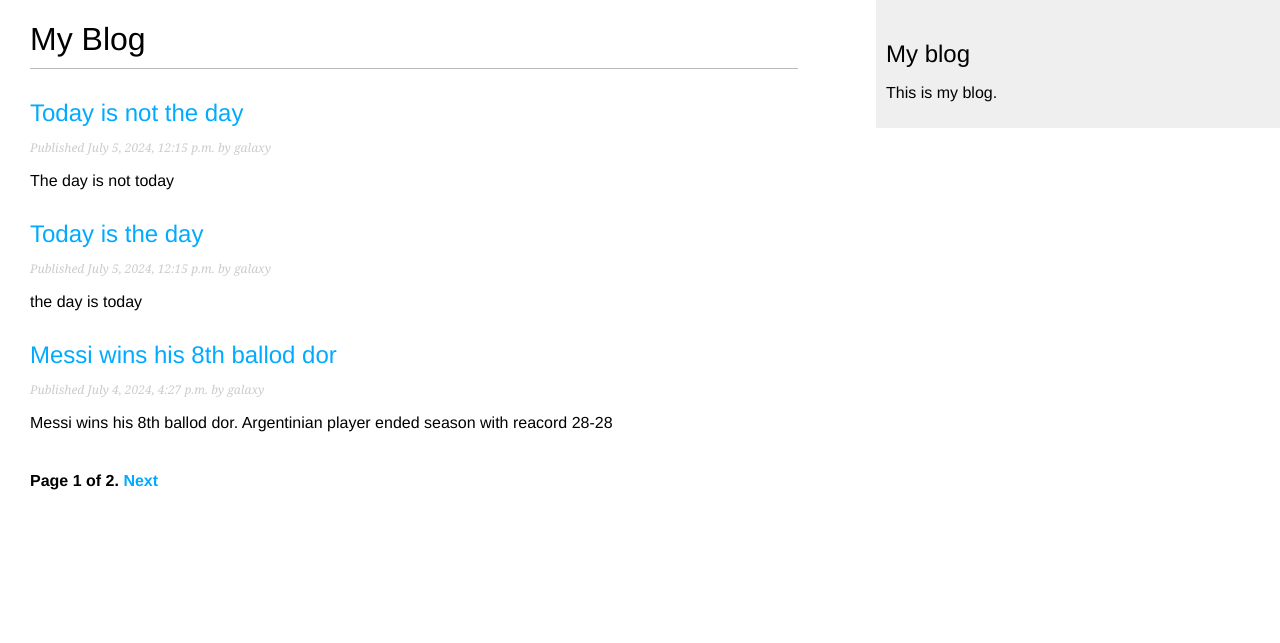
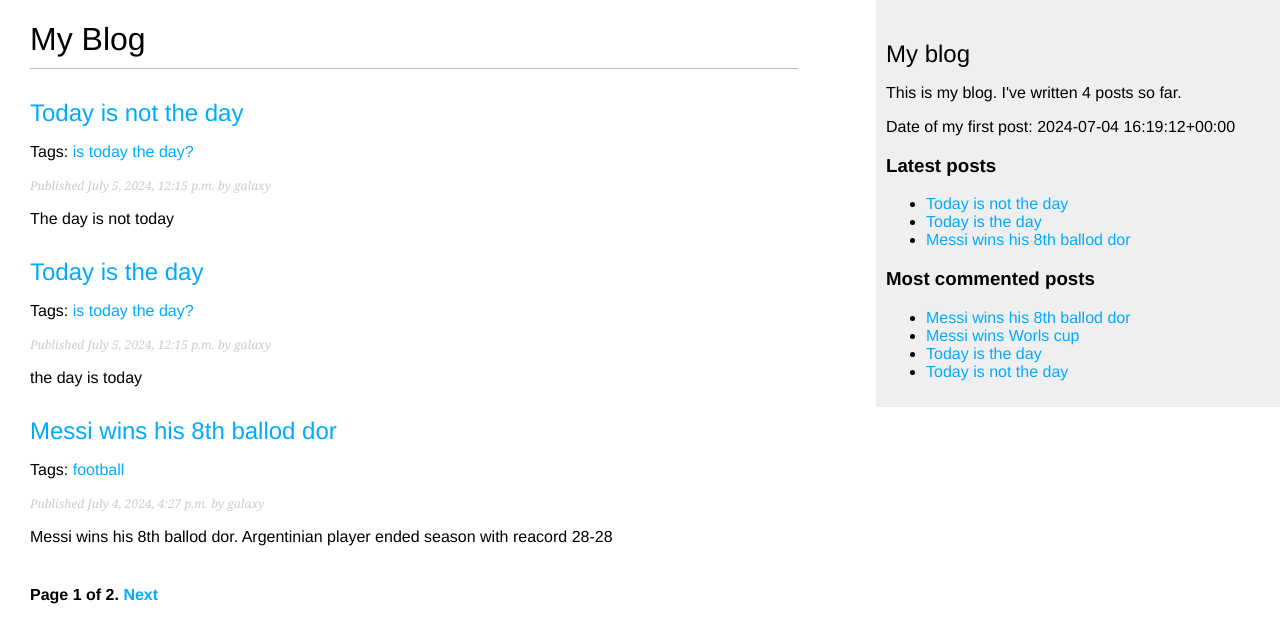
Before and after one commit to Ga1ax9y/MyBlogApp, a Django app: page /blog/ in a window 1280 px wide. Shown: the top 643 px of the page. Run offline with Django 5.2, Linux system fonts and the light colour scheme; data comes from the database, SQL or seed files in the repository; both versions use the stored data as it was after the commit.

Commit message:
Tags to posts added

```diff
--- a/mysite/blog/models.py
+++ b/mysite/blog/models.py
@@ -2,6 +2,8 @@ from django.db import models
 from django.utils import timezone
 from django.contrib.auth.models import User
 from django.urls import reverse
+from taggit.managers import TaggableManager
+
 class PublishedManager(models.Manager): #менеджер для получения опубликованных
     def get_queryset(self):
         return super().get_queryset()\
@@ -29,6 +31,7 @@ class Post(models.Model):
 
     objects =  models.Manager() #менеджер по умолчанию
     published = PublishedManager() # мой менеджер опубликованных
+    tags = TaggableManager()
 
     class Meta:
         ordering = ['-publish']
--- a/mysite/blog/templates/blog/base.html
+++ b/mysite/blog/templates/blog/base.html
@@ -1,3 +1,4 @@
+{% load blog_tags %}
 {% load static %}
 
 <!DOCTYPE html>
@@ -13,7 +14,25 @@
     </div>
     <div id="sidebar">
         <h2>My blog</h2>
-        <p>This is my blog.</p>
+        <p>
+            This is my blog.
+            I've written {% total_posts %} posts so far.
+        </p>
+        <p>
+            Date of my first post: {% first_post %}
+        </p>
+        <h3>Latest posts</h3>
+        {% show_latest_posts 3 %}
+        <h3>Most commented posts</h3>
+        {% get_most_commented_posts as most_commented_posts %}
+        <ul>
+            {% for post in most_commented_posts %}
+            <li>
+                <a href="{{ post.get_absolute_url }}">{{ post.title }}</a>
+            </li>
+            {% endfor %}
+
+
     </div>
 </body>
 </html>
--- /dev/null
+++ b/mysite/blog/templates/blog/post/latest_posts.html
@@ -0,0 +1,7 @@
+<ul>
+    {% for post in latest_posts %}
+        <li>
+            <a href="{{ post.get_absolute_url }}">{{ post.title }}</a>
+        </li>
+    {% endfor %}
+</ul>
--- a/mysite/blog/templates/blog/post/list.html
+++ b/mysite/blog/templates/blog/post/list.html
@@ -4,16 +4,28 @@
 
 {% block content %}
   <h1>My Blog</h1>
+  {% if tag %}
+    <h2>Posts tagged with "{{ tag.name }}"</h2>
+  {% endif %}
   {% for post in posts %}
     <h2>
       <a href="{{ post.get_absolute_url }}">
       {{ post.title }}
     </a>
   </h2>
+  <p class="tags">
+    Tags:
+      {% for tag in post.tags.all %}
+        <a href="{% url "blog:post_list_by_tag" tag.slug %}">
+          {{ tag.name }}
+        </a>
+        {% if not forloop.last %}, {% endif %}
+      {% endfor %}
+  </p>
     <p class="date">
       Published {{ post.publish }} by {{ post.author }}
     </p>
     {{ post.body|truncatewords:30|linebreaks }}
   {% endfor %}
-  {% include "paginatiom.html" with page=page_obj %}
+  {% include "paginatiom.html" with page=posts %}
 {% endblock %}
--- /dev/null
+++ b/mysite/blog/templatetags/blog_tags.py
@@ -0,0 +1,25 @@
+from django import template
+from ..models import Post
+from django.db.models import Count
+
+register = template.Library()
+
+@register.simple_tag
+def total_posts():
+    return Post.published.count()
+
+@register.simple_tag
+def first_post():
+    return Post.published.last().publish
+
+@register.inclusion_tag('blog/post/latest_posts.html')
+def show_latest_posts(count=5):
+    latest_posts = Post.published.order_by('-publish')[:count]
+    return {'latest_posts': latest_posts}
+
+
+@register.simple_tag
+def get_most_commented_posts(count=5):
+    return Post.published.annotate(
+                total_comments=Count('comments')
+            ).order_by('-total_comments')[:count]
--- a/mysite/blog/urls.py
+++ b/mysite/blog/urls.py
@@ -4,8 +4,8 @@ from . import views
 app_name = 'blog'
 
 urlpatterns = [
-   # path('',views.post_list,name='post_list'),
-   path('', views.PostListview.as_view(), name='post_list'),
+   path('',views.post_list,name='post_list'),
+#    path('', views.PostListview.as_view(), name='post_list'),
    path('<int:year>/<int:month>/<int:day>/<slug:post>/',
         views.post_detail,
         name='post_detail'),
@@ -13,5 +13,7 @@ urlpatterns = [
         views.post_share, name= 'post_share'),
    path('<int:post_id>/comment/',
           views.post_comment, name='post_comment'),
+   path('tag/<slug:tag_slug>/',
+        views.post_list, name='post_list_by_tag')
 
 ]
--- a/mysite/blog/views.py
+++ b/mysite/blog/views.py
@@ -7,9 +7,15 @@ from django.views.generic import ListView
 from .forms import EmailPostForm, CommentForm
 from django.core.mail import send_mail
 from django.views.decorators.http import require_POST
+from taggit.models import Tag
+from django.db.models import Count
 
-def post_list(request):
+def post_list(request, tag_slug=None):
     post_list = Post.published.all()
+    tag = None
+    if tag_slug:
+        tag = get_object_or_404(Tag, slug=tag_slug)
+        post_list = post_list.filter(tags__in =[tag])
     #Разбивка 3 поста на страницу
     paginator = Paginator(post_list,3)
     page_number = request.GET.get('page',1)
@@ -21,7 +27,8 @@ def post_list(request):
         posts = paginator.page(paginator.num_pages)
     return render(request,
                   'blog/post/list.html',
-                  {'posts':posts})
+                  {'posts':posts,
+                   'tag': tag})
 
 def post_detail(request,year, month, day, post):
     post = get_object_or_404(Post,
@@ -34,11 +41,19 @@ def post_detail(request,year, month, day, post):
     comments = post.comments.filter(active=True)
     form = CommentForm()
 
+    #Список похожих постов
+    post_tags_ids = post.tags.values_list('id', flat=True)
+    similar_posts = Post.published.filter(tags__in = post_tags_ids)\
+                                        .exclude(id=post.id)
+    similar_posts = similar_posts.annotate(same_tags=Count('tags'))\
+                                        .order_by('-same_tags', '-publish')[:4]
+
     return render(request,
                   'blog/post/detail.html',
                   {'post': post,
                    'comments': comments,
-                   'form': form})
+                   'form': form,
+                   'similar_posts': similar_posts})
 
 
 def post_share(request, post_id):
--- a/mysite/mysite/settings.py
+++ b/mysite/mysite/settings.py
@@ -38,6 +38,7 @@ INSTALLED_APPS = [
     'django.contrib.messages',
     'django.contrib.staticfiles',
     'blog.apps.BlogConfig',
+    'taggit',
 ]
 
 MIDDLEWARE = [
```
Also changed, not shown: mysite/blog/templates/blog/post/detail.html (+9 -0 lines), mysite/blog/templatetags/__init__.py (added), mysite/db.sqlite3.
